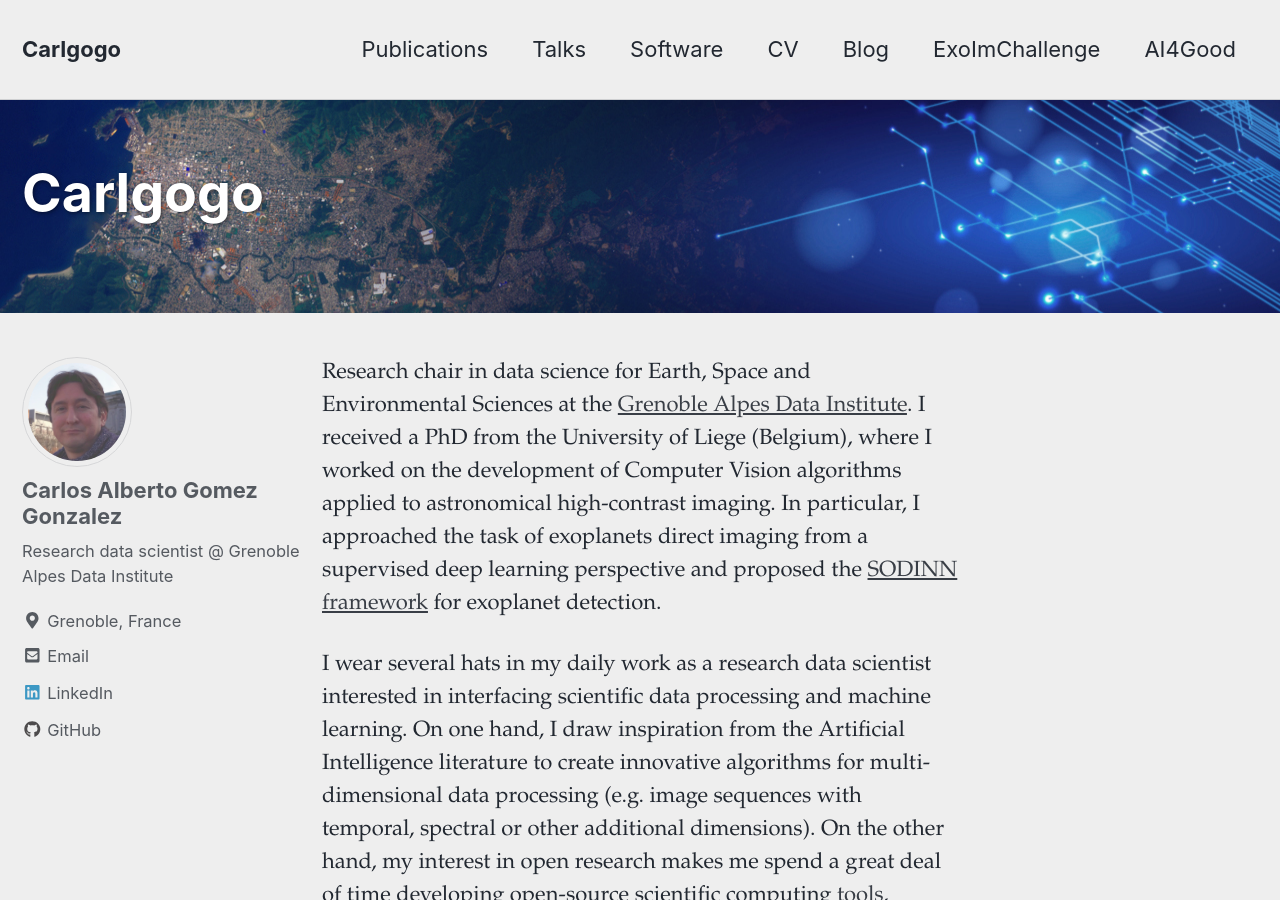
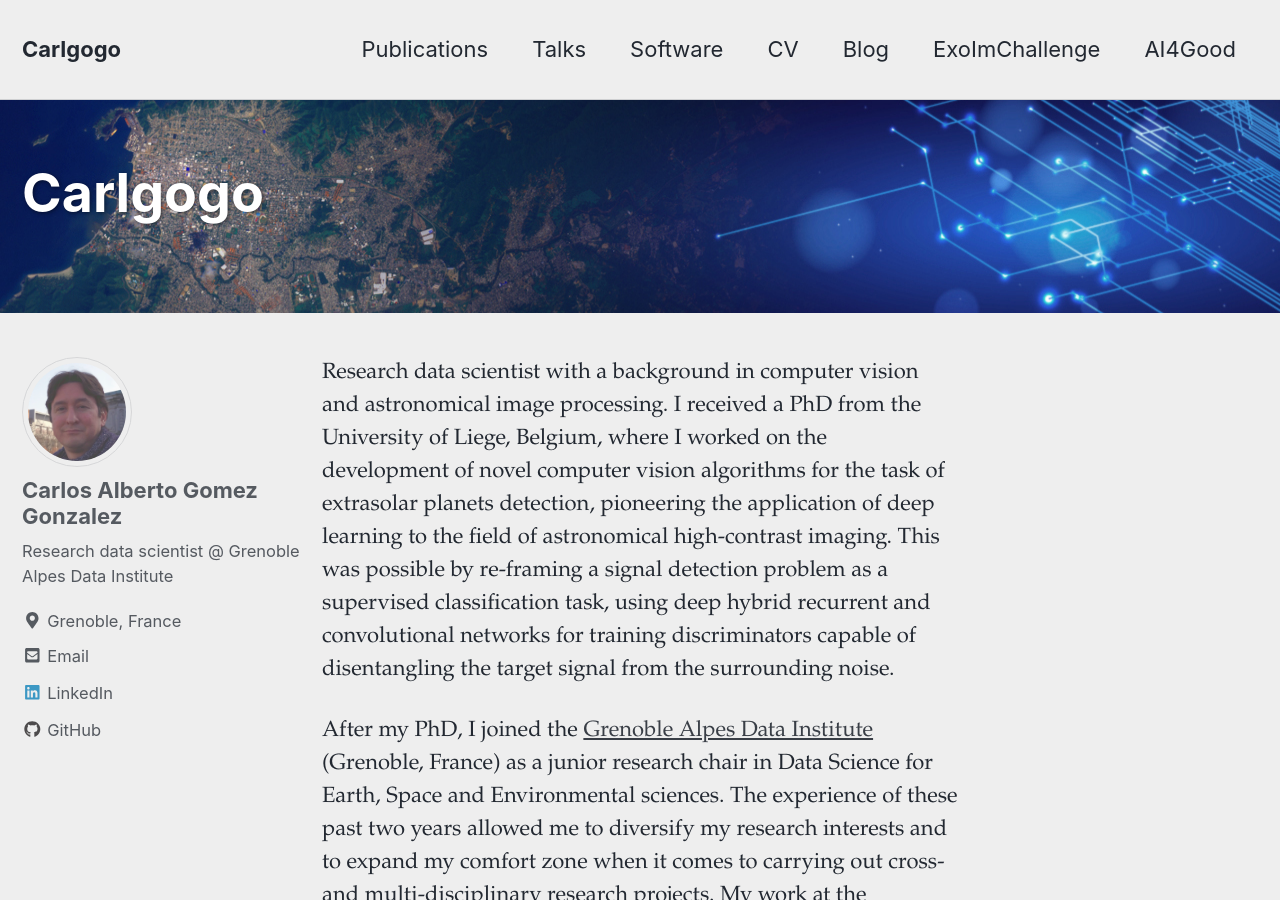
Before and after one commit to carlos-gg/carlos-gg.github.io, a Jekyll site: the page built from index.md, in a window 1280 px wide and 900 px high. Built offline with Jekyll 4.4.1, drawn with Linux system fonts in a browser that asks for light colours; nearby versions of some CDN libraries; our own code applies the rules of GitHub Pages for plain Markdown files; the list of posts is cut into pages by our own code; some of the changed text lies outside the part shown.

Commit message:
updating index

```diff
--- a/index.md
+++ b/index.md
@@ -1,9 +1,10 @@
-Research chair in data science for Earth, Space and Environmental Sciences at the [Grenoble Alpes Data Institute](https://data-institute.univ-grenoble-alpes.fr/). I received a PhD from the University of Liege (Belgium), where I worked on the development of Computer Vision algorithms applied to astronomical high-contrast imaging. In particular, I approached the task of exoplanets direct imaging from a supervised deep learning perspective and proposed the [SODINN framework](https://www.aanda.org/articles/aa/abs/2018/05/aa31961-17/aa31961-17.html) for exoplanet detection.
+Research data scientist with a background in computer vision and astronomical image processing. I received a PhD from the University of Liege, Belgium, where I worked on the development of novel computer vision algorithms for the task of extrasolar planets detection, pioneering the application of deep learning to the field of astronomical high-contrast imaging. This was possible by re-framing a signal detection problem as a supervised classification task, using deep hybrid recurrent and convolutional networks for training discriminators capable of disentangling the target signal from the surrounding noise.
 
-I wear several hats in my daily work as a research data scientist interested in interfacing scientific data processing and machine learning. On one hand, I draw inspiration from the Artificial Intelligence literature to create innovative algorithms for multi-dimensional data processing (e.g. image sequences with temporal, spectral or other additional dimensions). On the other hand, my interest in open research makes me spend a great deal of time developing open-source scientific computing [tools](https://github.com/carlgogo/), conducting data [challenges](https://exoplanet-imaging-challenge.github.io/) and spreading the word about open research [practices](https://grenoble-alpes-data-institute.github.io/2018-05-31-grenoble-software-carpentry/).
+After my PhD, I joined the [Grenoble Alpes Data Institute](https://data-institute.univ-grenoble-alpes.fr/) (Grenoble, France) as a junior research chair in Data Science for Earth, Space and Environmental sciences. The experience of these past two years allowed me to diversify my research interests and to expand my comfort zone when it comes to carrying out cross- and multi-disciplinary research projects. My work at the Grenoble Alpes Data Institute consisted in interfacing scientific data analysis and machine learning, drawing inspiration from the AI literature to create innovative algorithms for multi-dimensional data processing (e.g. image sequences with temporal, spectral or other additional dimensions).
 
-I am passionate about the development of effective solutions at the interface between Artificial Intelligence, academia and entrepreneurship for tackling humanity's biggest challenges.
+My interest in open research makes me spend a great deal of time developing open-source scientific computing [tools](https://github.com/carlgogo/), conducting data [challenges](https://exoplanet-imaging-challenge.github.io/) and spreading the word about open research [practices](https://grenoble-alpes-data-institute.github.io/2018-05-31-grenoble-software-carpentry/).
 
+In one sentence, I am passionate about developing effective solutions at the interface between AI (machine learning), academia and entrepreneurship for tackling humanity's biggest challenges.
 
 ------------
 
```
